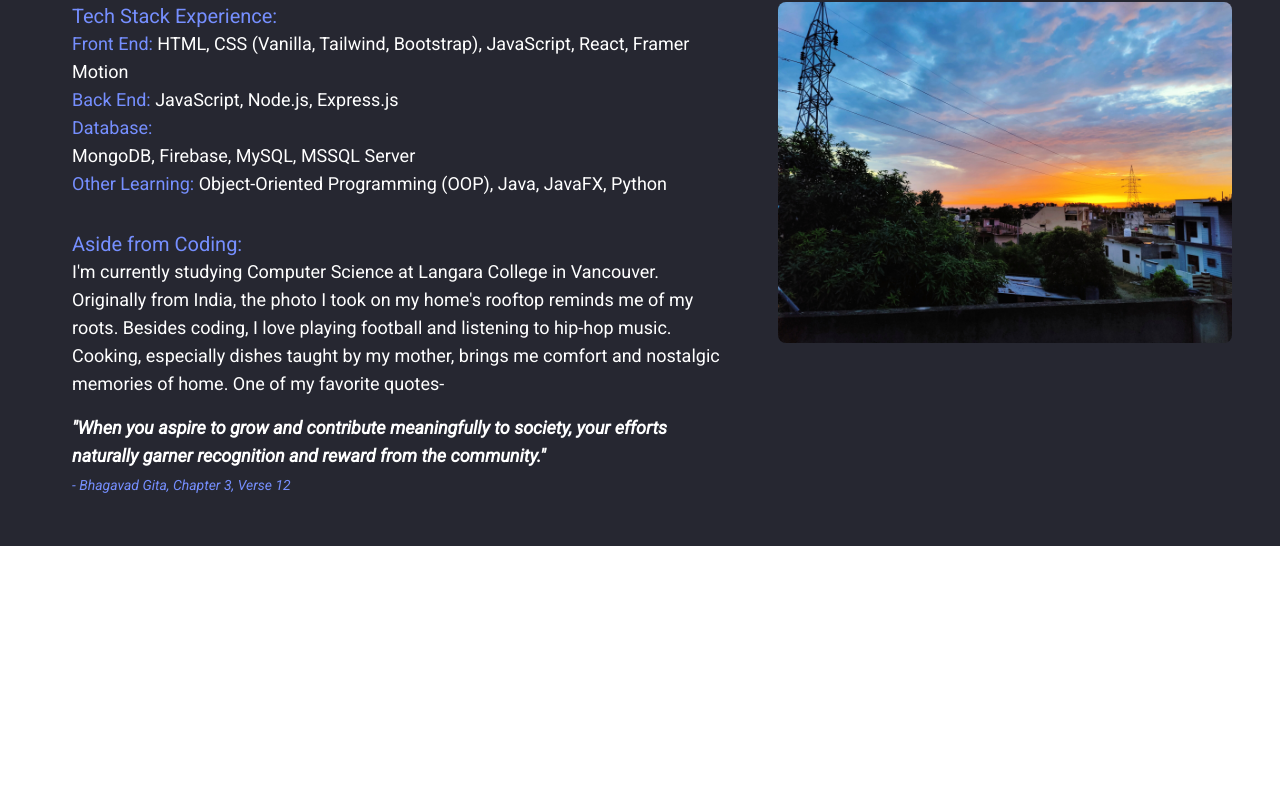
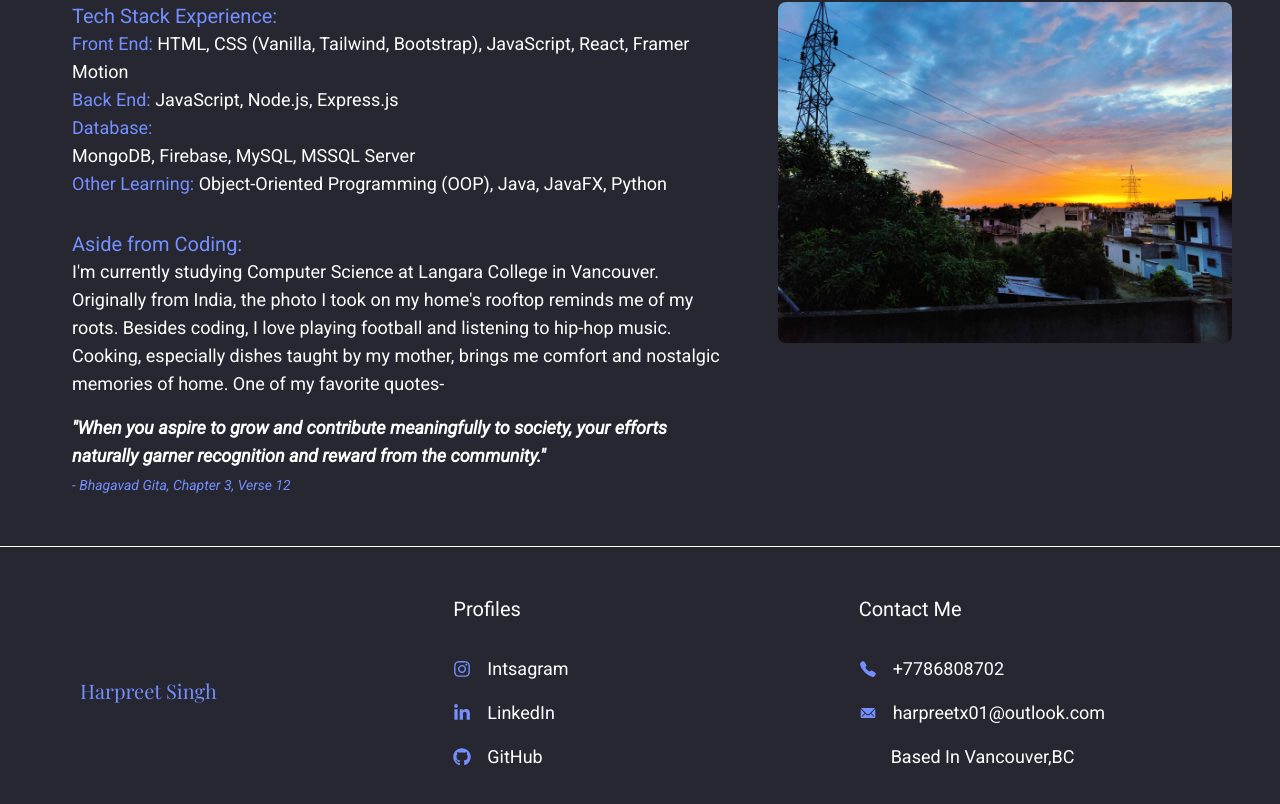
Before and after one commit to harpreet1o/PersonalWebsite, a React (Vite) app in the folder app/: page / in a window 1280 px wide. Shown: the part 1908-2712 px from the top of the page. Before the commit the page ends 2454 px from the top, so only its background shows below. Built offline with nearby package versions, Linux system fonts and the light colour scheme; a web font is replaced by a local one.

Commit message:
footer component done

```diff
--- a/app/src/App.jsx
+++ b/app/src/App.jsx
@@ -3,6 +3,7 @@ import Navbar from "./components/Navbar";
 import HeroSection from "./components/HeroSection";
 import Projects from "./components/Projects";
 import Biography from "./components/Biography";
+import Footer from "./components/Footer";
 
 export default function App() {
   return (
@@ -11,6 +12,7 @@ export default function App() {
       <HeroSection />
       <Projects />
       <Biography />
+      <Footer />
     </div>
   );
 }
--- /dev/null
+++ b/app/src/components/Footer.jsx
@@ -0,0 +1,62 @@
+import React from "react";
+import { FaInstagram, FaGithub, FaLinkedinIn } from "react-icons/fa";
+import { IoCall } from "react-icons/io5";
+import { IoIosMail } from "react-icons/io";
+
+function Footer() {
+  const email = "harpreetx01@outlook.com";
+
+  const handleEmailClick = () => {
+    window.location.href = `mailto:${email}`;
+  };
+  return (
+    <div>
+      <div className="grid grid-cols-3 items-center justify-between gap-x-8 px-12 py-12 bg-black text-white text-lg border-t border-white">
+        <h1 className="font-logo text-xl  ml-8 text-blue">Harpreet Singh</h1>
+        <div>
+          <h2 className="text-xl mb-8">Profiles</h2>
+          <div className="flex gap-4 items-center mb-4 cursor-pointer ">
+            <FaInstagram className="text-blue " />
+            <span className=" transition duration-300 ease-in-out hover:bg-blue">
+              Intsagram
+            </span>
+          </div>
+          <div className="flex gap-4 items-center mb-4 cursor-pointer">
+            <FaLinkedinIn className="text-blue" />
+            <span className=" transition duration-300 ease-in-out hover:bg-blue">
+              LinkedIn
+            </span>
+          </div>
+          <div className="flex gap-4 items-center mb-4 cursor-pointer">
+            <FaGithub className="text-blue" />
+            <span className=" transition duration-300 ease-in-out hover:bg-blue">
+              GitHub
+            </span>
+          </div>
+        </div>
+        <div>
+          <h1 className="mb-8 text-xl">Contact Me</h1>
+          <div className="flex gap-4 items-center mb-4">
+            <IoCall className="text-blue" />
+            <p>+7786808702</p>
+          </div>
+          <div
+            className="flex gap-4 items-center mb-4 cursor-pointer"
+            onClick={handleEmailClick}
+          >
+            <IoIosMail className="text-blue" />
+            <p className=" transition duration-300 ease-in-out hover:bg-blue">
+              harpreetx01@outlook.com
+            </p>
+          </div>
+          <div className="flex gap-4 items-center mb-4 ">
+            <p className="mr-4"> </p>
+            <p>Based In Vancouver,BC</p>
+          </div>
+        </div>
+      </div>
+    </div>
+  );
+}
+
+export default Footer;
--- a/app/src/components/HeroSection.jsx
+++ b/app/src/components/HeroSection.jsx
@@ -12,7 +12,7 @@ function HeroSection() {
             stack. Consistently working on new projects. As learning is a never
             ending process...
           </p>
-          <div className="flex gap-2">
+          <div className="flex gap-4 items-center mb-4">
             <button className=" text-black font-semibold text-lg py-2 px-4 rounded-full bg-white transition duration-300 ease-in-out hover:bg-blue">
               Projects
             </button>
```
